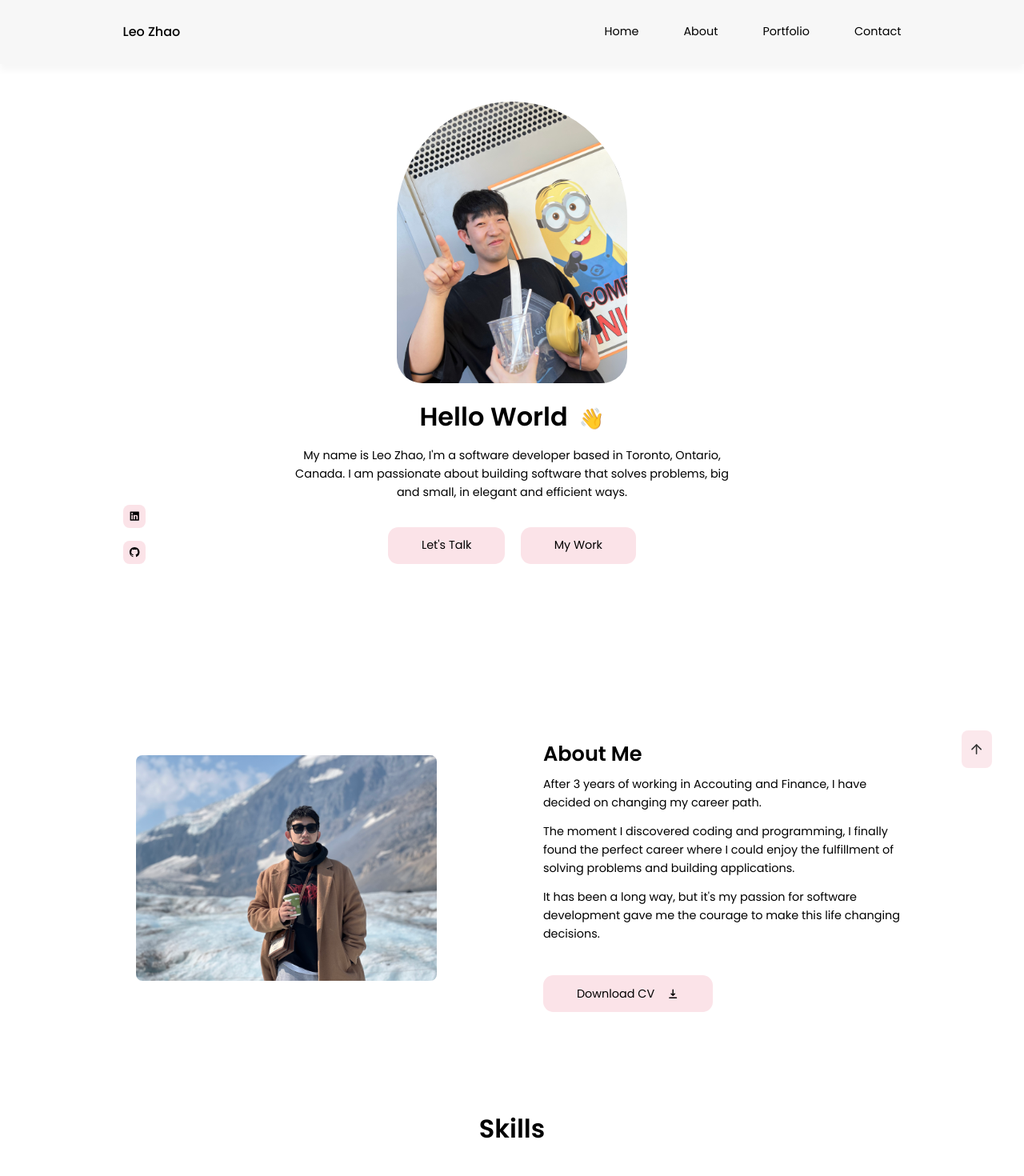
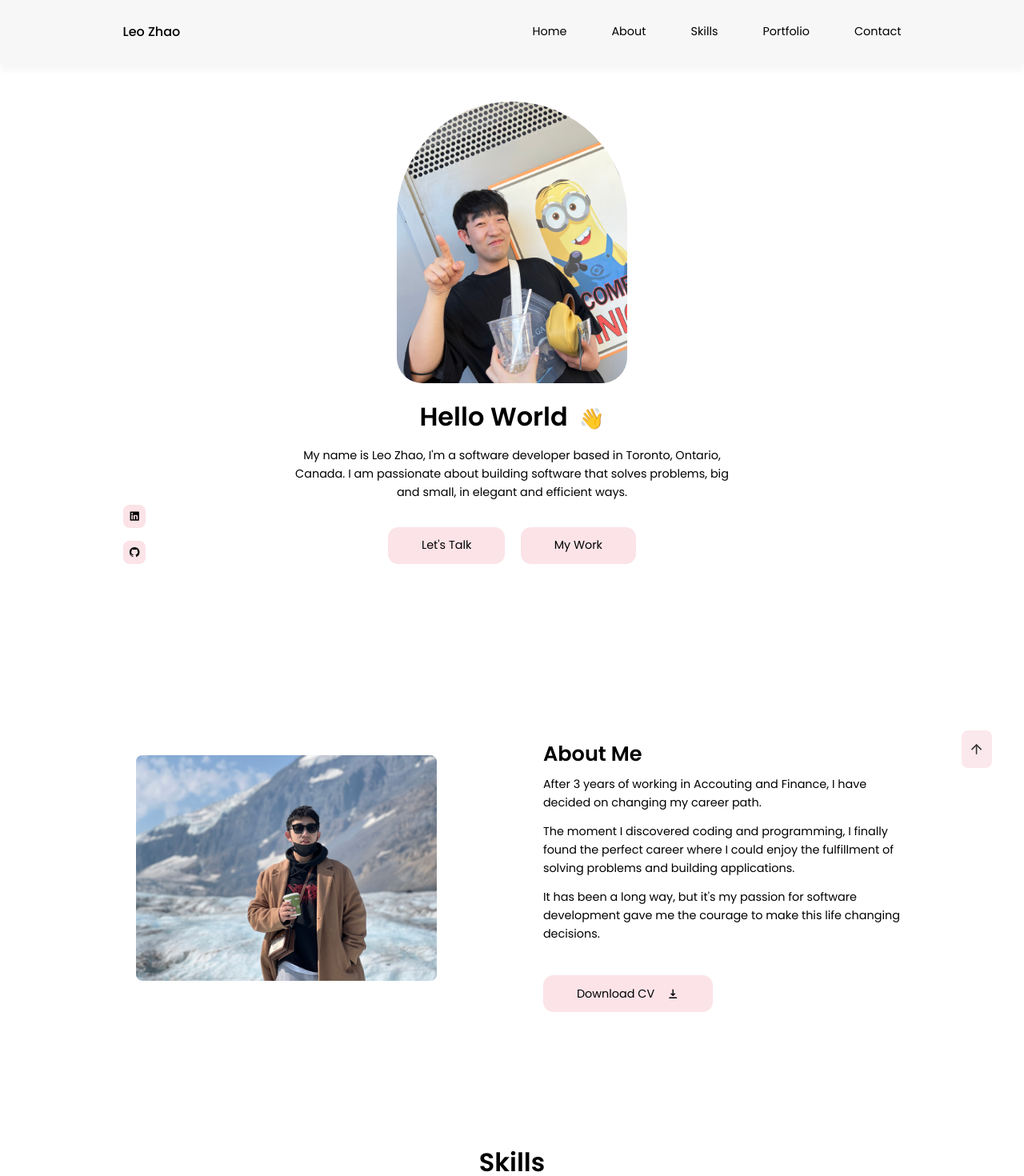
Before and after one commit to Leo-GeZhao/Portfolio-website, a React (Create React App) app: page / in a window 1280 px wide. Shown: the top 1470 px of the page at 80% size. Built offline with nearby package versions, Linux system fonts and the light colour scheme.

Commit message:
fix skills section on nav

```diff
--- a/src/sections/navbar/data.js
+++ b/src/sections/navbar/data.js
@@ -1,6 +1,7 @@
 const data = [
     {link:'#',title:'Home'},
     {link:'#about',title:'About'},
+    {link:'#skills',title:'Skills'},
     {link:'#portfolio',title:'Portfolio'},
     {link:'#contact',title:'Contact'},
 ]
--- a/src/sections/skills/skills.css
+++ b/src/sections/skills/skills.css
@@ -1,3 +1,7 @@
+#skills h2 {
+    margin-top: 2.6rem;
+}
+
 .skills__container{
     margin-top: 3rem;
     display: grid;
```
